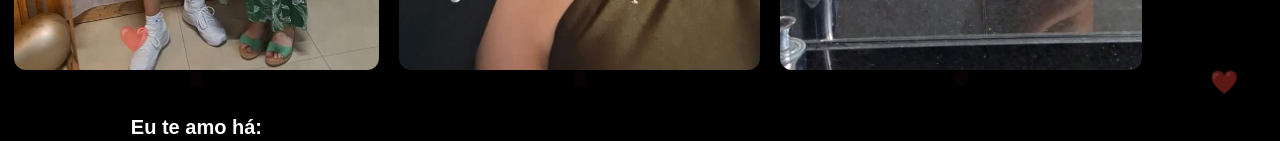
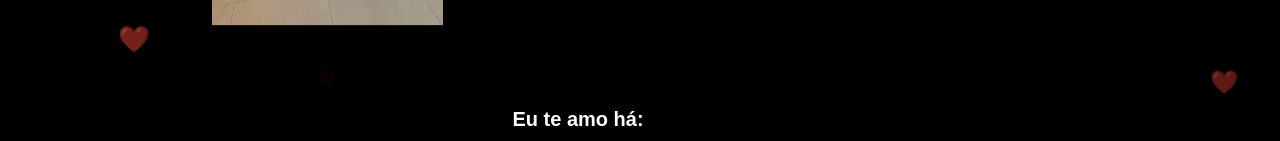
Before and after one commit to JoaoBraguin/n-s, a React (Create React App) app: page / in a window 1280 px wide. Shown: the part 616-757 px from the top of the page. Built offline with nearby package versions, Linux system fonts and the light colour scheme.

Commit message:
atualizacao

```diff
--- a/src/components/Carrosel3/index.jsx
+++ b/src/components/Carrosel3/index.jsx
@@ -17,8 +17,6 @@ export default function Carrosel3({ titulo, videos }) {
   }
 
   const item1 = videos[ajustarIndice(indice)];
-  const item2 = videos[ajustarIndice(indice + 1)];
-  const item3 = videos[ajustarIndice(indice + 2)];
 
   return (
     <div className={style.secaoCarrossel}>
@@ -32,21 +30,8 @@ export default function Carrosel3({ titulo, videos }) {
               <p>{item1.description}</p>
             </div>
           </div>
-          <div className={style.item}>
-            <img src={item2.src} alt="" />
-            <div className={style.informacaoCarrossel}>
-              <h3>{item2.title}</h3>
-              <p>{item2.description}</p>
-            </div>
-          </div>
-          <div className={style.item}>
-            <img src={item3.src} alt="" />
-            <div className={style.informacaoCarrossel}>
-              <h3>{item3.title}</h3>
-              <p>{item3.description}</p>
-            </div>
-          </div>
-          <div className={style.eu}>
+        </div>
+        <div className={style.eu}>
             <strong>Eu te amo há:</strong>
             <h3>1 ano, 10 meses</h3>
             <strong className={style.linha}>
@@ -62,26 +47,7 @@ export default function Carrosel3({ titulo, videos }) {
 
 
             </div>
-
-
-
-
-
-
-
-
-
-
-
-
-
-
-
-
-
-
           </div>
-        </div>
       </div>
     </div>
   );
--- a/src/components/Carrosel3/style.module.css
+++ b/src/components/Carrosel3/style.module.css
@@ -8,7 +8,6 @@
         text-align: center;
         padding: 15px;
 
-
     }
 }
 
@@ -17,6 +16,7 @@
     align-items: center;
     justify-content: center;
     justify-content: space-between;
+    flex-direction: column;
     overflow: hidden;
     width: 90vw;
 
@@ -35,6 +35,10 @@
     gap: 20px;
     margin: 12px;
     text-align: center;
+
+    @media(max-width:800px) {
+        grid-template-columns: 1fr;
+    }
 
 }
 
@@ -96,18 +100,19 @@ h1 {
 
 }
 
-.linha{
+.linha {
     color: rgb(255, 0, 191);
 }
 
-.dec{
+.dec {
     display: flex;
     flex-direction: column;
     font-size: 12px;
     margin: 30px;
     padding: 10px;
+    text-align: center;
 }
 
-.final{
+.final {
     color: red;
 }
```
